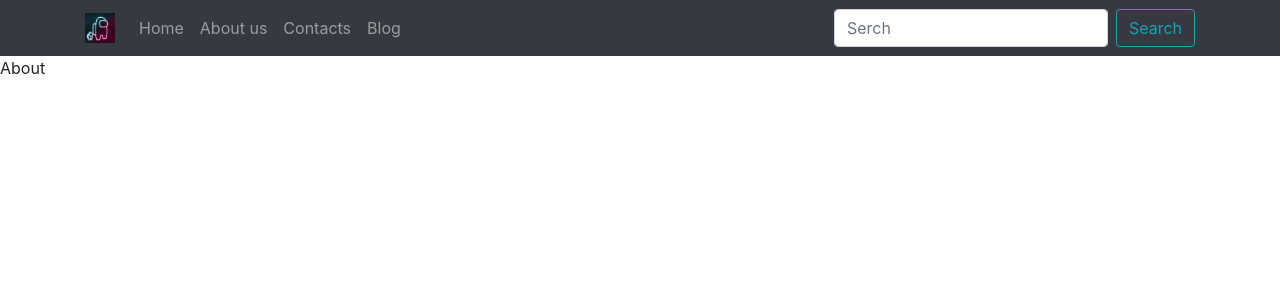
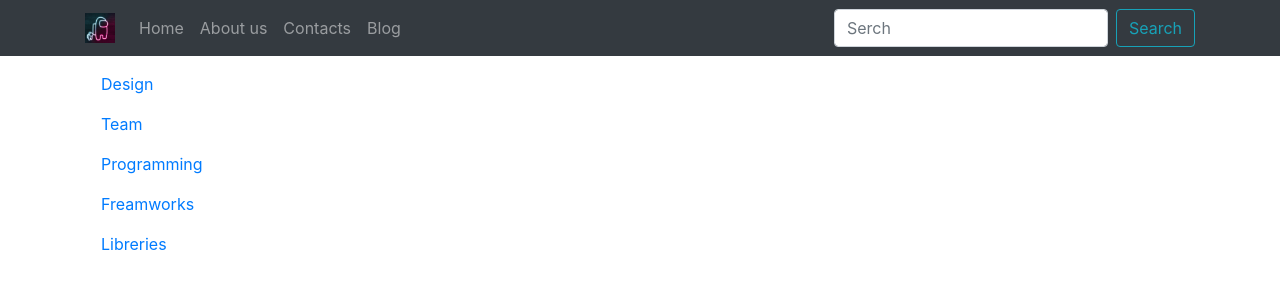
Before and after one commit to SergeyPrivalov31/Politech_Task8_MTH21, a React (Create React App) app: page /about in a window 1280 px wide. Shown: the top 300 px of the page. Built offline with nearby package versions, Linux system fonts and the light colour scheme.

Commit message:
Adaptive Tabs

```diff
--- a/src/pages/About.js
+++ b/src/pages/About.js
@@ -1,12 +1,51 @@
-import React, { Component } from "react";
 
-class About extends Component {
-	render() {
-		return (
-			<div>
-				About
-			</div>
-		)
-	}
+import React from "react";
+import { Container, Tab, Nav, Row, Col } from 'react-bootstrap';
+
+
+const About = () => {
+	return (
+		<Container>
+			<Tab.Container>
+				<Row>
+					<Col sm={3}>
+						<Nav variant="pills" className="flex-column mt-2">
+							<Nav.Item>
+								<Nav.Link eventKey="first">Design</Nav.Link>
+								<Nav.Link eventKey="second">Team</Nav.Link>
+								<Nav.Link eventKey="third">Programming</Nav.Link>
+								<Nav.Link eventKey="fourth">Freamworks</Nav.Link>
+								<Nav.Link eventKey="fifth">Libreries</Nav.Link>
+							</Nav.Item>
+						</Nav>
+					</Col>
+					<Col sm={9}>
+						<Tab.Content className="mt-3">
+							<Tab.Pane eventKey="first">
+								<img src="https://encrypted-tbn0.gstatic.com/images?q=tbn:ANd9GcQRRbngTWTTOM81-bi8Yxwr3kPp7uR8hXOAsydWK0G37chVy2xTAYGxDbaj3gk6OlrI-_Q&usqp=CAU" />
+								<p>Some text e moe hochu uzhe scoree rabotat'</p>
+							</Tab.Pane>
+							<Tab.Pane eventKey="second">
+								<img src="https://rampaga.ru/_sf/224/10622952.jpg" />
+								<p>Some text e moe hochu uzhe scoree rabotat'</p>
+							</Tab.Pane>
+							<Tab.Pane eventKey="third">
+								<img src="https://fiverr-res.cloudinary.com/images/t_main1,q_auto,f_auto,q_auto,f_auto/gigs/104765411/original/7b2a30b4eb2ed04d9a475f505d2c0db7e78b9dbb/do-your-programming-backend-or-frontend.jpeg" />
+								<p>Some text e moe hochu uzhe scoree rabotat'</p>
+							</Tab.Pane>
+							<Tab.Pane eventKey="fourth">
+								<img src="https://miro.medium.com/max/1100/1*Q2t-jgIzVx_w1Cyy1YlbNw.png" />
+								<p>Some text e moe hochu uzhe scoree rabotat'</p>
+							</Tab.Pane>
+							<Tab.Pane eventKey="fifth">
+								<img src="https://miro.medium.com/max/2700/1*XhfT2DJusFhOA-XH5Lxc8g.jpeg" />
+								<p>Some text e moe hochu uzhe scoree rabotat'</p>
+							</Tab.Pane>
+						</Tab.Content>
+					</Col>
+				</Row>
+			</Tab.Container>
+		</Container>
+	)
 }
 export default About;
```
